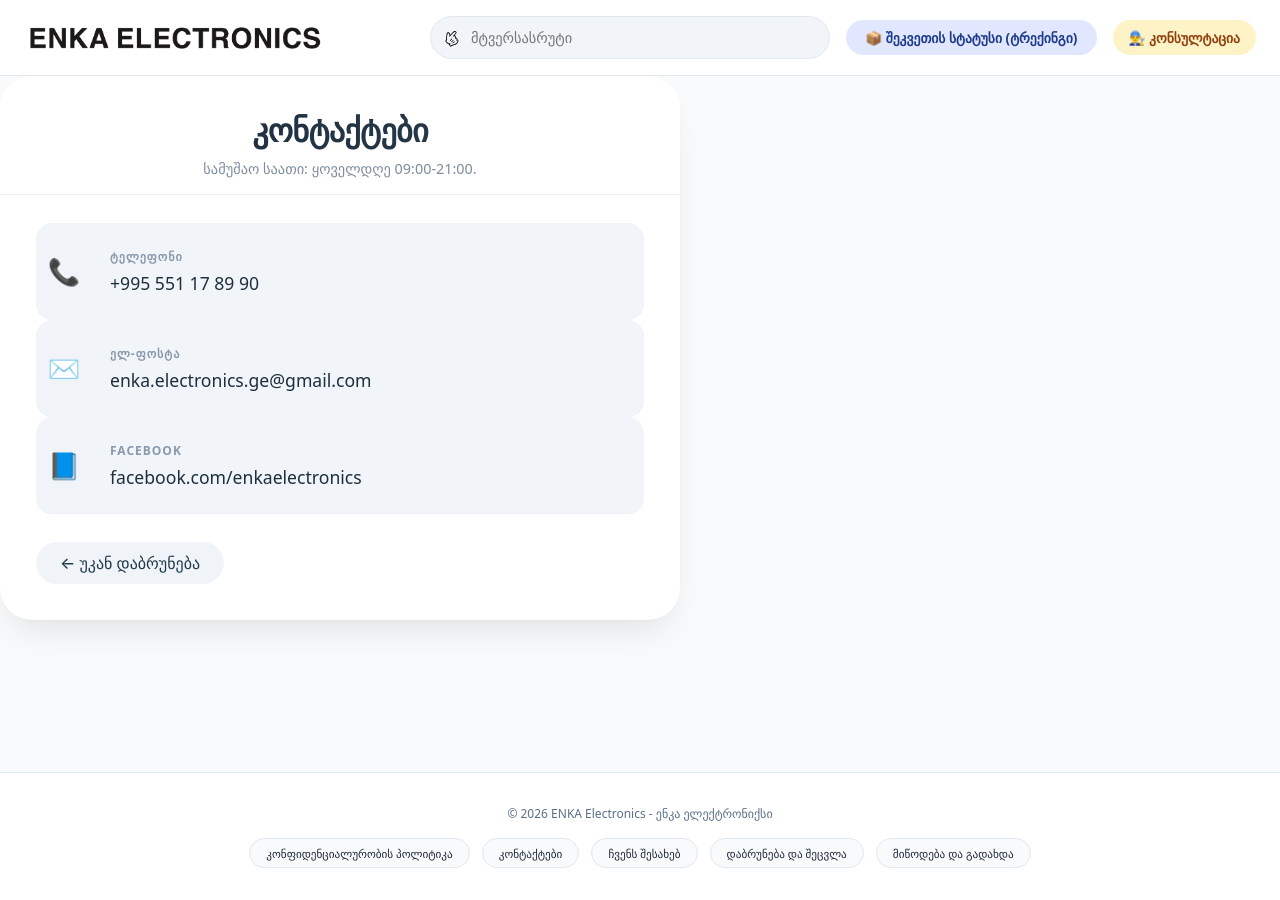
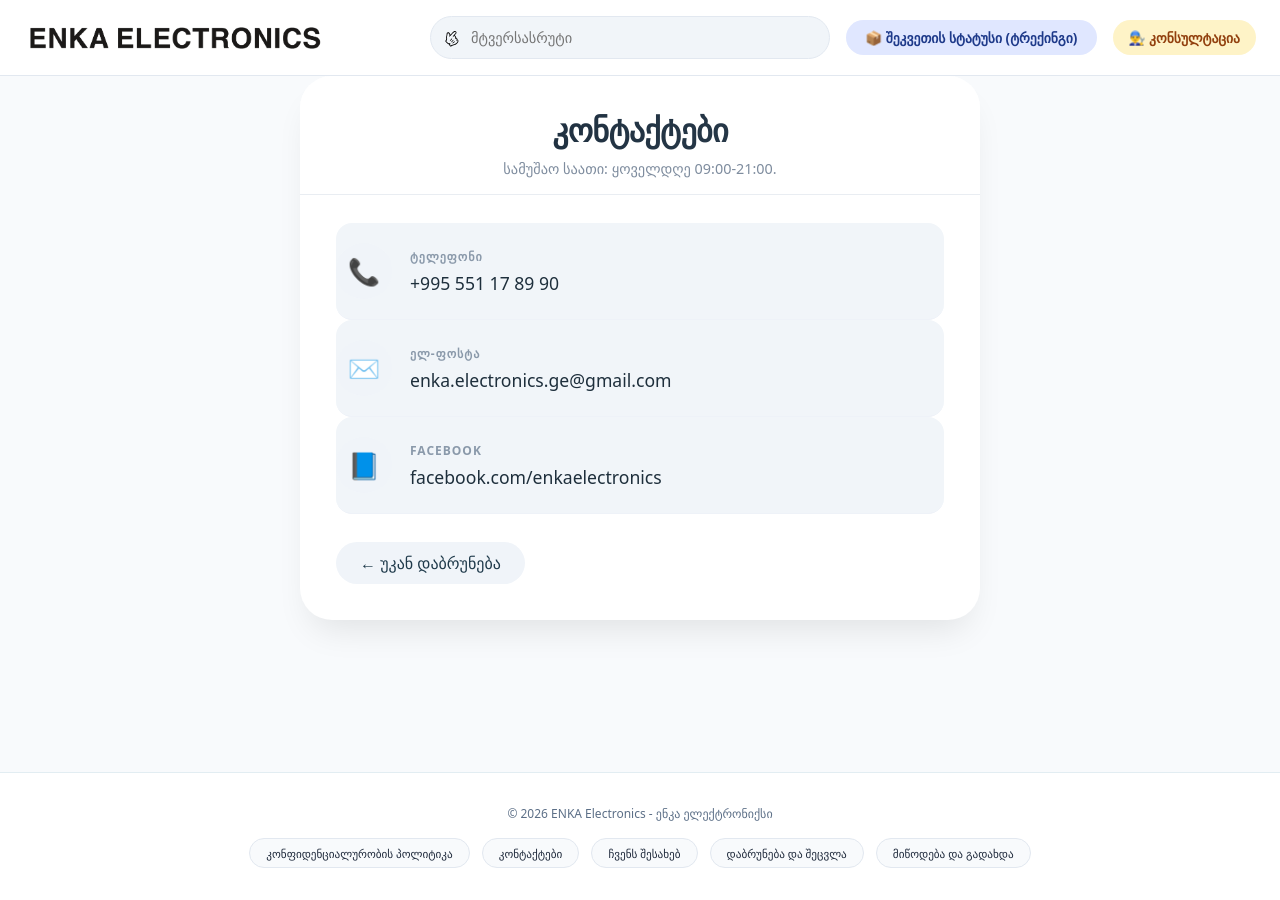
Before and after one commit to nikooganesiani/nikooganesiani.github.io, a Jekyll site: the page built from contacts.html, in a window 1280 px wide. Built offline with Jekyll 4.4.1, drawn with Linux system fonts in a browser that asks for light colours.

Commit message:
Update contacts.html

```diff
--- a/contacts.html
+++ b/contacts.html
@@ -4,28 +4,17 @@
 ---
 
 <style>
-    * {
-        margin: 0;
-        padding: 0;
-        box-sizing: border-box;
-        font-family: system-ui, -apple-system, 'Segoe UI', Roboto, 'Helvetica Neue', sans-serif;
-    }
-     body {
-        background: #f8fafc;
-        overflow-x: hidden;
-        display: flex;
-        flex-direction: column;
-        min-height: 100vh;
-        margin: 0;
-        padding: 0;
-    }
+    /* ===== ТОЛЬКО УНИКАЛЬНЫЕ СТИЛИ ДЛЯ ЭТОЙ СТРАНИЦЫ ===== */
+
+    /* Убираем переопределение body — оставляем как есть из default.html */
 
     .contacts-card {
         max-width: 680px;
         width: 100%;
+        margin: 0 auto;  /* ← центрируем по горизонтали */
         background: white;
         border-radius: 32px;
-      box-shadow: 0 20px 35px -12px rgba(0, 0, 0, 0.1), 0 1px 3px rgba(0, 0, 0, 0.02);
+        box-shadow: 0 20px 35px -12px rgba(0, 0, 0, 0.1);
         overflow: hidden;
         transition: transform 0.2s ease, box-shadow 0.2s ease;
     }
@@ -146,18 +133,10 @@
         gap: 12px;
     }
 
-    .card-footer {
-      background: #fafcff;
-      padding: 20px 36px 32px 36px;
-      border-top: 1px solid #eef2f8;
-      font-size: 0.8rem;
-      color: #8a99aa;
-      text-align: center;
-    }
-
     @media (max-width: 600px) {
-      body {
-        padding: 20px 16px;
+        .contacts-card {
+            margin: 0;  /* на мобилках убираем отступы, чтобы карточка была на всю ширину */
+            border-radius: 20px;
         }
         .card-header {
             padding: 24px 24px 12px 24px;
@@ -167,9 +146,6 @@
         }
         .card-content {
             padding: 20px 24px 28px 24px;
-      }
-      .card-footer {
-        padding: 18px 24px 24px 24px;
         }
         .contact-icon {
             width: 48px;
@@ -184,7 +160,7 @@
         }
     }
 </style>
-<body>
+
 <div class="contacts-card">
     <div class="card-header">
         <h1>კონტაქტები</h1>
@@ -218,7 +194,10 @@
                 <a href="https://www.facebook.com/enkaelectronics" target="_blank" rel="noopener noreferrer" class="contact-value">facebook.com/enkaelectronics</a>
             </div>
         </div>
+
         <a href="#" id="backButton" class="back-link">← უკან დაბრუნება</a>
+    </div>
+</div>
 
 <script>
     document.getElementById('backButton').addEventListener('click', function(e) {
@@ -230,6 +209,3 @@
         }
     });
 </script>
-    </div>
-  </div>
-</body>
```
Also changed, not shown: other parts of contacts.html (+0 -2 lines). Lines whose indentation alone changed are shown as unchanged.
